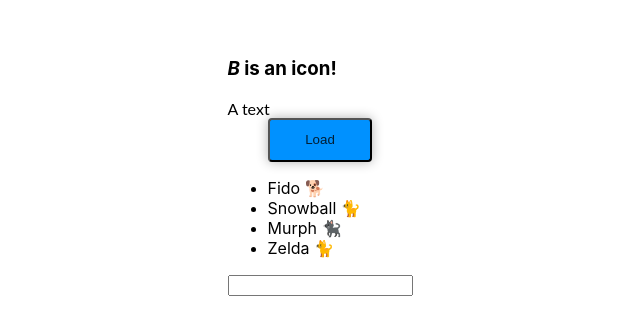
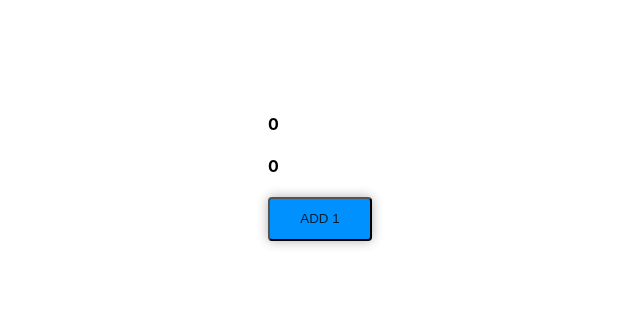
Before and after one commit to jacopo-derrico/learning-react, a React (Create React App) app: page / in a window 1280 px wide. Shown: the part 233-568 px from the top of the page, without its empty margins (320-960 px from the left). Built offline with nearby package versions, Linux system fonts and the light colour scheme.

Commit message:
test-5: count button with 2 state

```diff
--- a/src/App.js
+++ b/src/App.js
@@ -1,69 +1,26 @@
 import React, { useState } from 'react'
 import './style.css'
 
- function Icon(props) {
-    return <i>
-      {props.icon}
-    </i>
- }
+function App() {
 
- function Card(props) {
-   return <section>
-      <h3>
-        {props.icon} is an icon!
-      </h3>
-      <p>
-        {props.children}
-      </p>
-    </section>
- }
+  const [count, setCount] = useState(0);
+  const [prevCount, setPrevCount] = useState(0);
 
- function LoadingButton(props) {
-  return (
-    <button onClick={props.onClick}>
-      {props.loading ? <span className="loader"/> : props.label}
-    </button>
-  )
- }
+  const handleClick = () => {
+    setCount((prev) => {
+      setPrevCount(prev);
+    })
+    setCount(count + 1);
+  }
 
- const data = [
-  { id: 1, name: 'Fido 🐕' },
-  { id: 2, name: 'Snowball 🐈' },
-  { id: 3, name: 'Murph 🐈‍⬛' },
-  { id: 4, name: 'Zelda 🐈' },
- ]
-
- function ListOfAnimals() {
-  return (
-    <ul>
-      {data &&
-        data.map(({id, name}) => {
-          return <li key={id}>{name}</li>
-        })
-      }
-    </ul>
-  )
- }
-
-function App() {
-  const [isLoading, setIsLoading] = useState(false);
-  const [value, setValue] = useState('');
-
-  const eventHandler = (e) => {
-    setValue(e.target.value);
-    console.log(e.target.value)
-  }
 
   return (
     <div className="App">
-      <Card icon={<Icon icon='B'/>}>
-        <p>
-          A text
-        </p>
-      </Card>
-      <LoadingButton loading={isLoading}  onClick={() => setIsLoading(!isLoading)} label='Load'/>
-      <ListOfAnimals/>
-      <input type='text' value={value} onChange={eventHandler}/>
+      <h4>{ count }</h4>
+      <h4>{ prevCount }</h4>
+      <button onClick={handleClick}>
+        ADD 1
+      </button>
     </div>
   );
 }
```
